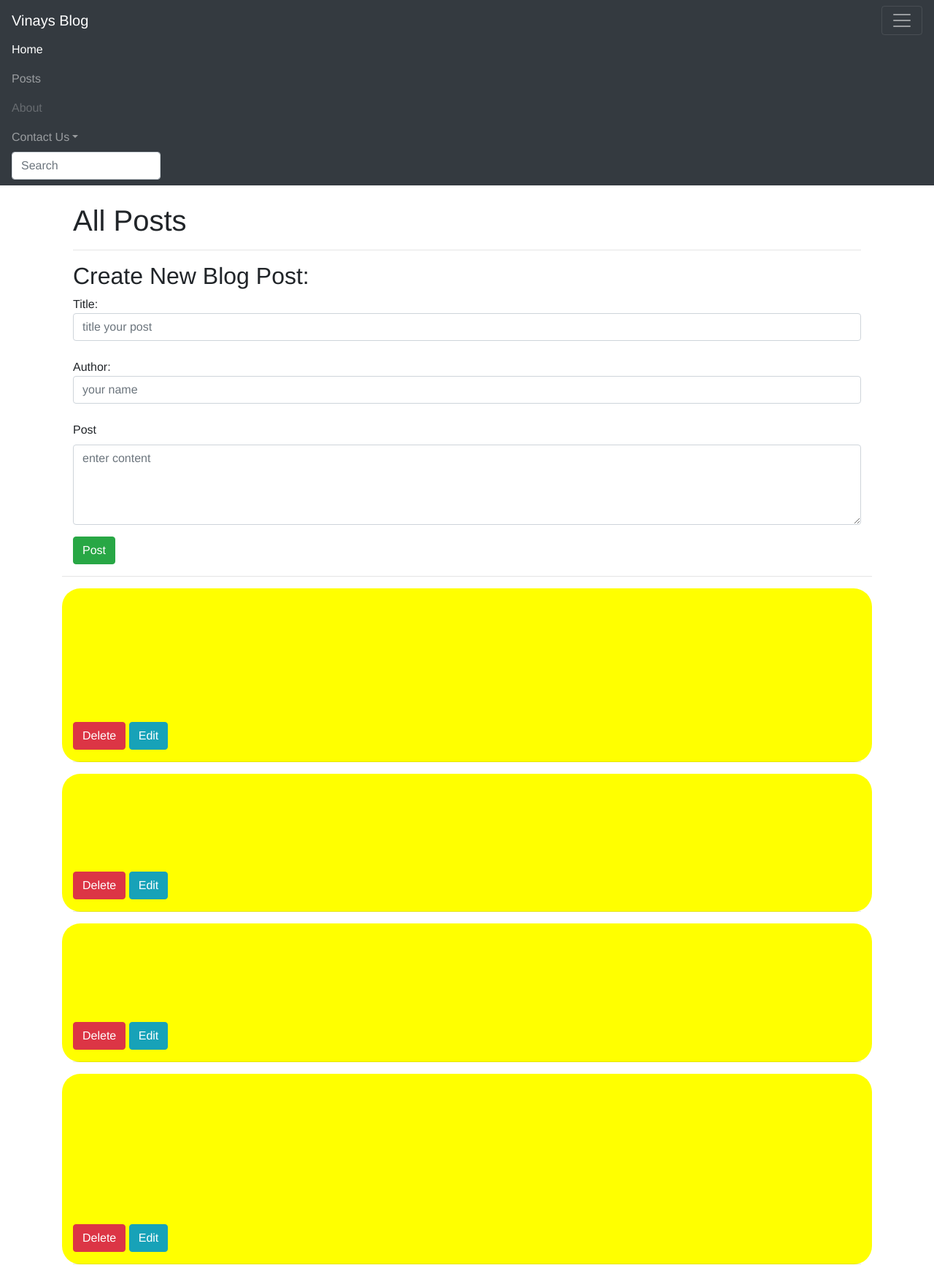
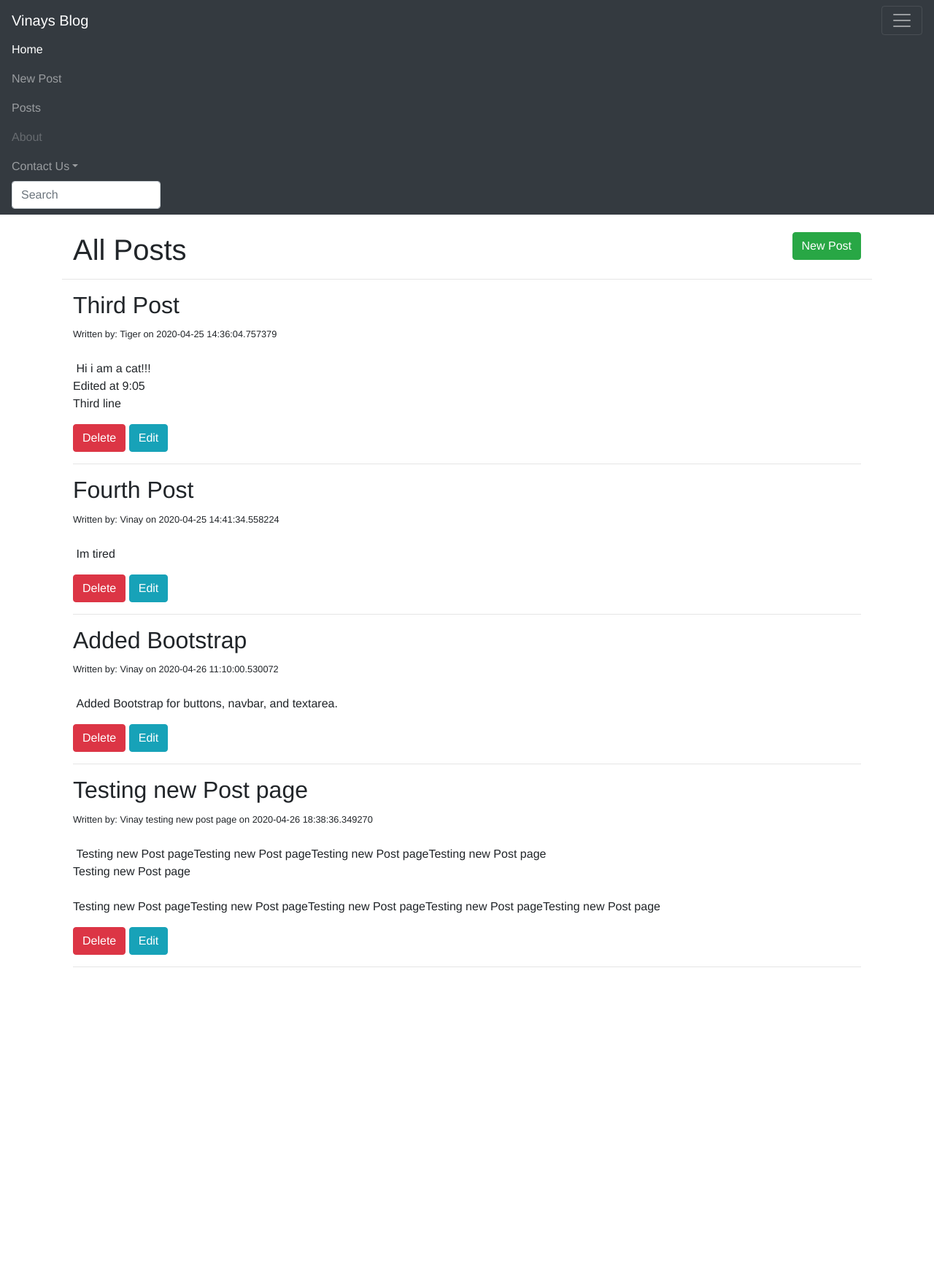
Before and after one commit to 2015shanbhvi/flask_blog, a Flask app: page /posts in a window 1280 px wide, after a click that opens the changed part. Shown: the whole page at 73% size. After the commit the page ends 1325 px from the top, so only its background shows below. Run offline with Flask 2, Linux system fonts and the light colour scheme; data comes from the database, SQL or seed files in the repository; both versions use the stored data as it was after the commit; some libraries are stand-ins or nearby versions.

Commit message:
added new post page

```diff
--- a/app.py
+++ b/app.py
@@ -9,7 +9,7 @@ app = Flask(__name__)
 app.config['SQLALCHEMY_DATABASE_URI'] = 'sqlite:///posts.db'
 db = SQLAlchemy(app)
 
-#database models
+#DATABASE MODEL
 class BlogPost(db.Model):
 	id = db.Column(db.Integer, primary_key=True) #unique
 	title = db.Column(db.String(100), nullable=False) #required field
@@ -20,14 +20,12 @@ class BlogPost(db.Model):
 	def __repr__(self):
 		return 'Blog post' + str(self.id)
 
-
+#ROUTE: /
 @app.route('/')
 def index():
 	return render_template('index.html')
 
-
-#to delete:
-#db.session.delete(BlogPost.query.get(<put id here>))
+#ROUTE: /posts
 @app.route('/posts', methods=['GET', 'POST'])
 def posts():
 	#Q: where is this request coming from?
@@ -46,6 +44,7 @@ def posts():
 
 #if we get to this URL
 #then use the id in the URL to delete the post with that id
+#ROTUE: /posts/delete
 @app.route('/posts/delete/<int:id>')
 def delete(id):
 	post = BlogPost.query.get_or_404(id)
@@ -54,7 +53,7 @@ def delete(id):
 	return redirect('/posts')
 
 
-
+#ROUTE: /posts/edit
 @app.route('/posts/edit/<int:id>', methods=['GET', 'POST'])
 def edit(id):
 
@@ -69,6 +68,21 @@ def edit(id):
 	else:
 		return render_template('edit.html', post=post)
 
+#NEW POST
+@app.route('/posts/new', methods=['GET', 'POST'])
+def new_post():
+
+	if(request.method == 'POST'):
+		post_title = request.form['title']
+		post_content = request.form['content']
+		post_author = request.form['author']
+		new_post = BlogPost(title=post_title, content=post_content, author=post_author)
+		db.session.add(new_post)
+		db.session.commit()
+		return redirect('/posts')
+	else: #no variable to get, bc just empty new_post.html form
+		return render_template('new_post.html')
+
 #show errors if we are here
 if __name__ == '__main__':
 	app.run(debug=True)
--- a/templates/base.html
+++ b/templates/base.html
@@ -20,6 +20,9 @@
 	    <ul class="navbar-nav mr-auto">
 	      <li class="nav-item active">
 	        <a class="nav-link" href="/">Home <span class="sr-only">(current)</span></a>
+	      </li>
+	      <li class="nav-item">
+	        <a class="nav-link" href="/posts/new">New Post</a>
 	      </li>
 	      <li class="nav-item">
 	        <a class="nav-link" href="/posts">Posts</a>
--- a/templates/edit.html
+++ b/templates/edit.html
@@ -20,6 +20,7 @@
 		  </div>
 			<br>
 			<input class="btn btn-success" type='submit' value='Save'>
+			<a class="btn btn-light" href='/posts'>Discard</a>
 	</form>
 	<hr>
 
--- a/templates/posts.html
+++ b/templates/posts.html
@@ -10,26 +10,13 @@
 	{% block body %}
 	<br>
 	<div class="container-fluid">
-		<h1>All Posts</h1>
-
-		<hr>
-		<h2>Create New Blog Post:</h2>
-		<form action='/posts' method='POST'>
-			Title: <input class="form-control" type="text" placeholder="title your post" aria-label="Search" name='title' id='title'>
-			<br>
-			Author: <input class="form-control" type="text" placeholder="your name" aria-label="Search" name='author' id='author'>
-			<br>
-		<div class="form-group">
-		    <label for="content">Post</label>
-		    <textarea class="form-control" name='content' id="content" rows="4" placeholder='enter content'></textarea>
-		  </div>
-			<input class="btn btn-success" type='submit' value='Post'>
-		</form>
+		<h1 style="display:inline">All Posts</h1>
+		<a style="display:inline" class="btn btn-success float-right" href='/posts/new'>New Post</a>
 	</div>
 	<hr>
 
 		{% for post in posts %}
-		<div class="container-fluid" id="postdiv">
+		<div class="container-fluid">
 			<h2>{{ post.title }}</h2>
 			{% if post.author %}
 				<small>Written by: {{ post.author }} on {{post.date_posted}}</small>
```
Also changed, not shown: templates/new_post.html (added, +25 -0 lines), posts.db.
